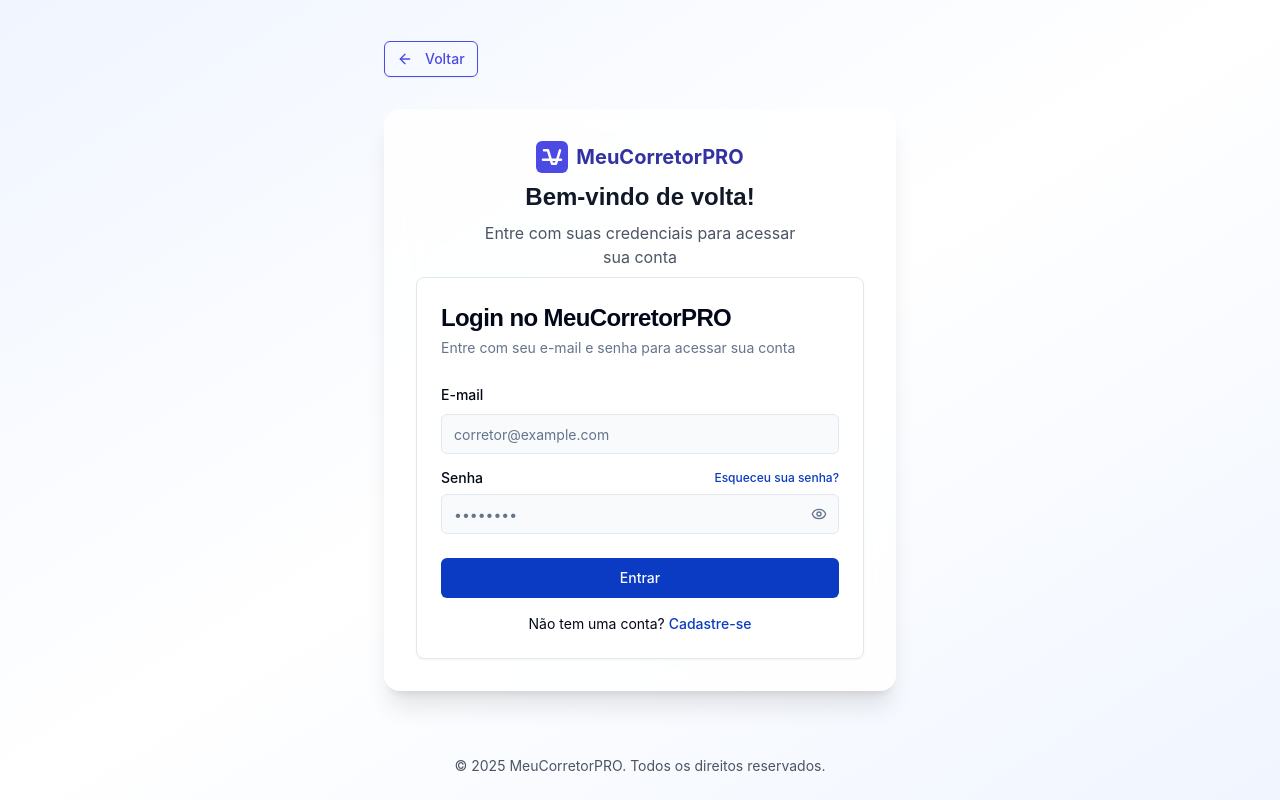
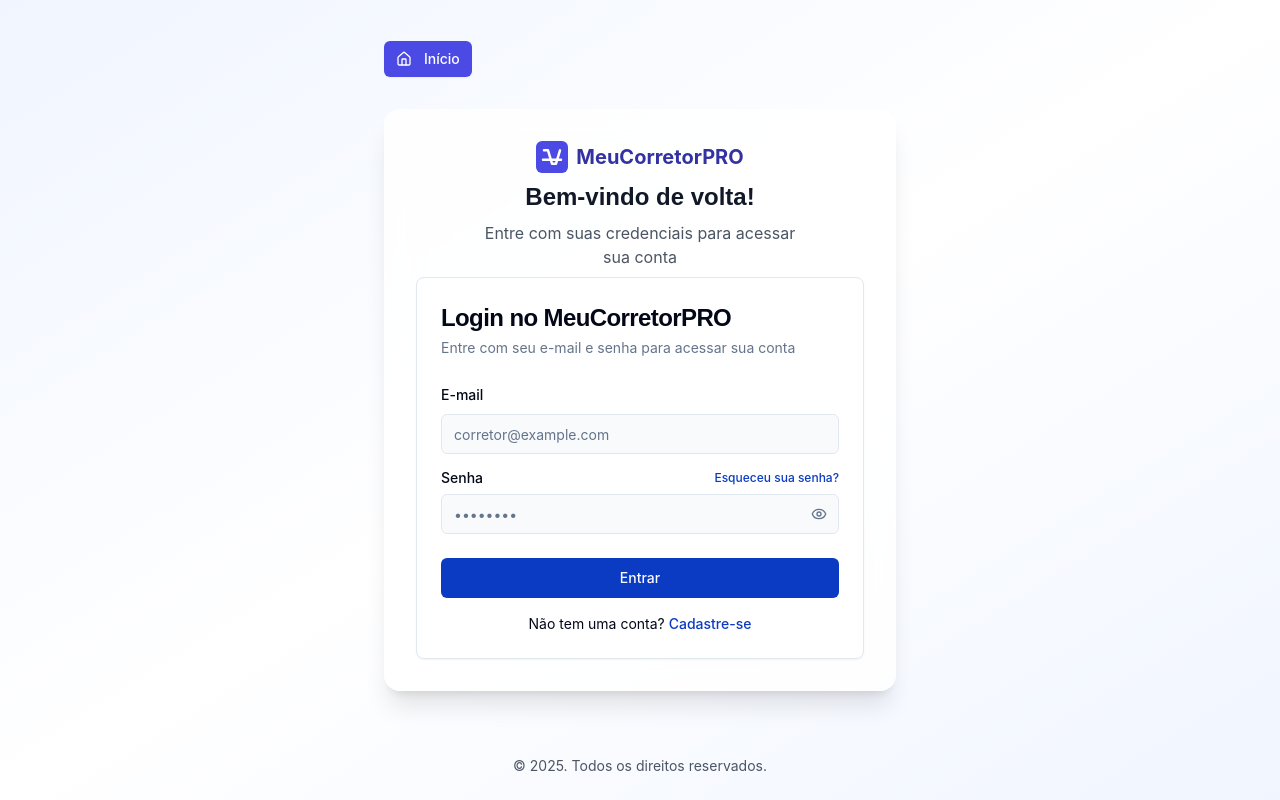
Before and after one commit to carloseduardob94/propulse-real-estate-hub, a React (Vite) app: page /login in a window 1280 px wide. Built offline with nearby package versions, Linux system fonts and the light colour scheme.

Commit message:
feat: Update button color and add home icon
Change the button color and add a home icon to the button labeled "Inicio".

```diff
--- a/src/pages/LoginPage.tsx
+++ b/src/pages/LoginPage.tsx
@@ -7,7 +7,7 @@ import { useToast } from "@/hooks/use-toast";
 import { Logo } from "@/components/brand/logo";
 import { AvatarUpload } from "@/components/auth/avatar-upload";
 import { supabase } from "@/integrations/supabase/client";
-import { ArrowLeft } from "lucide-react";
+import { Home } from "lucide-react";
 import { Button } from "@/components/ui/button";
 
 const LoginPage = () => {
@@ -91,14 +91,14 @@ const LoginPage = () => {
         <div className="w-full max-w-lg flex flex-col items-center space-y-6">
           <div className="w-full flex justify-start mb-2">
             <Button
-              variant="propulse-outline"
+              variant="propulse"
               size="sm"
               onClick={() => navigate('/')}
               aria-label="Voltar para a página inicial"
               className="z-10 shadow-sm"
             >
-              <ArrowLeft className="h-4 w-4 mr-1" />
-              Voltar
+              <Home className="h-4 w-4 mr-1" />
+              Início
             </Button>
           </div>
 
@@ -143,7 +143,7 @@ const LoginPage = () => {
       </div>
 
       <footer className="py-6 text-center text-sm text-gray-600">
-        &copy; {new Date().getFullYear()} MeuCorretorPRO. Todos os direitos reservados.
+        &copy; {new Date().getFullYear()}. Todos os direitos reservados.
       </footer>
     </div>
   );
```
